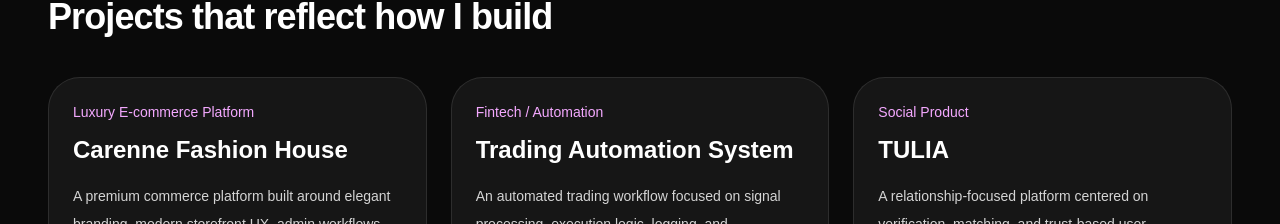
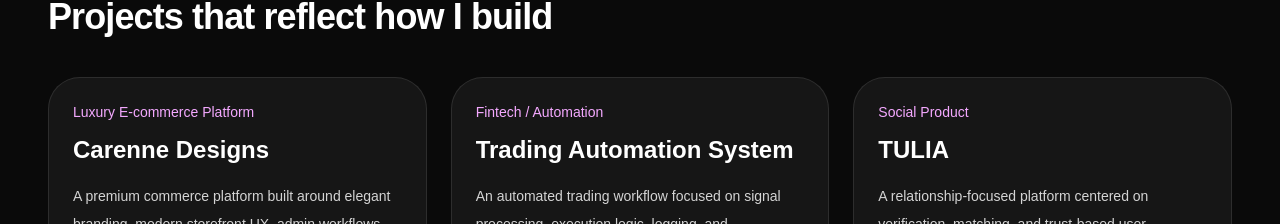
Before and after one commit to Paulwamaria/paulw, a Next.js app in the folder paul-portfolio/: page / in a window 1280 px wide. Shown: the part 916-1140 px from the top of the page. Built offline with nearby package versions, Linux system fonts and the light colour scheme.

Commit message:
add live link for carenne designs

```diff
--- a/paul-portfolio/app/page.tsx
+++ b/paul-portfolio/app/page.tsx
@@ -17,15 +17,15 @@ import {
 
 const featuredProjects = [
   {
-    title: "Carenne Fashion House",
+    title: "Carenne Designs",
     category: "Luxury E-commerce Platform",
     summary:
       "A premium commerce platform built around elegant branding, modern storefront UX, admin workflows, and scalable product management.",
     stack: ["Next.js", "Django", "PostgreSQL", "DRF"],
     impact:
       "Designed to support a modern fashion brand with strong product presentation and a scalable backend foundation.",
-    live: "#",
-    code: "#",
+    live: "https://carenne-designs.com",
+    code: "protected",
   },
   {
     title: "Trading Automation System",
```
